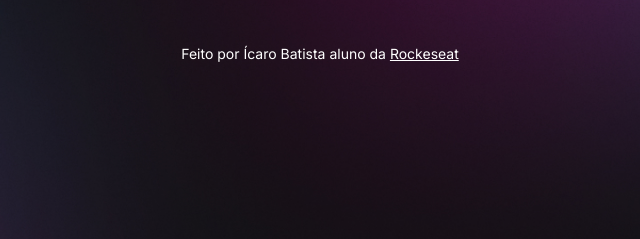
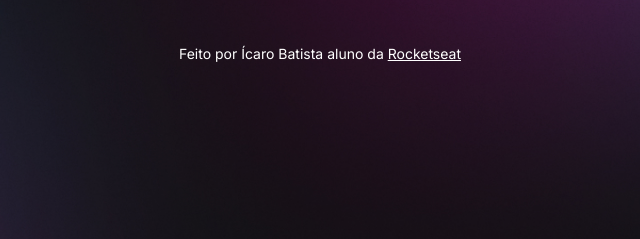
Before and after one commit to ibaptiista/DevLinksRocketseat, a plain HTML site: page index.html in a window 1280 px wide. Shown: the part 499-738 px from the top of the page, 320-960 px from the left. Drawn offline with nearby package versions, Linux system fonts and the light colour scheme.

Commit message:
Update index.html

```diff
--- a/index.html
+++ b/index.html
@@ -44,7 +44,7 @@
                     <a href="https://ibaptiista.github.io/Habits-Rocketseat/" target="_blank">Habits Tracker by Rocketseat</a>
                 </li>
 			</ul>
-		<footer>Feito por Ícaro Batista aluno da <a href="https://www.rocketseat.com.br/" target="_blank">Rockeseat</a></footer>
+		<footer>Feito por Ícaro Batista aluno da <a href="https://www.rocketseat.com.br/" target="_blank">Rocketseat</a></footer>
     </div>
 
     <script
```
